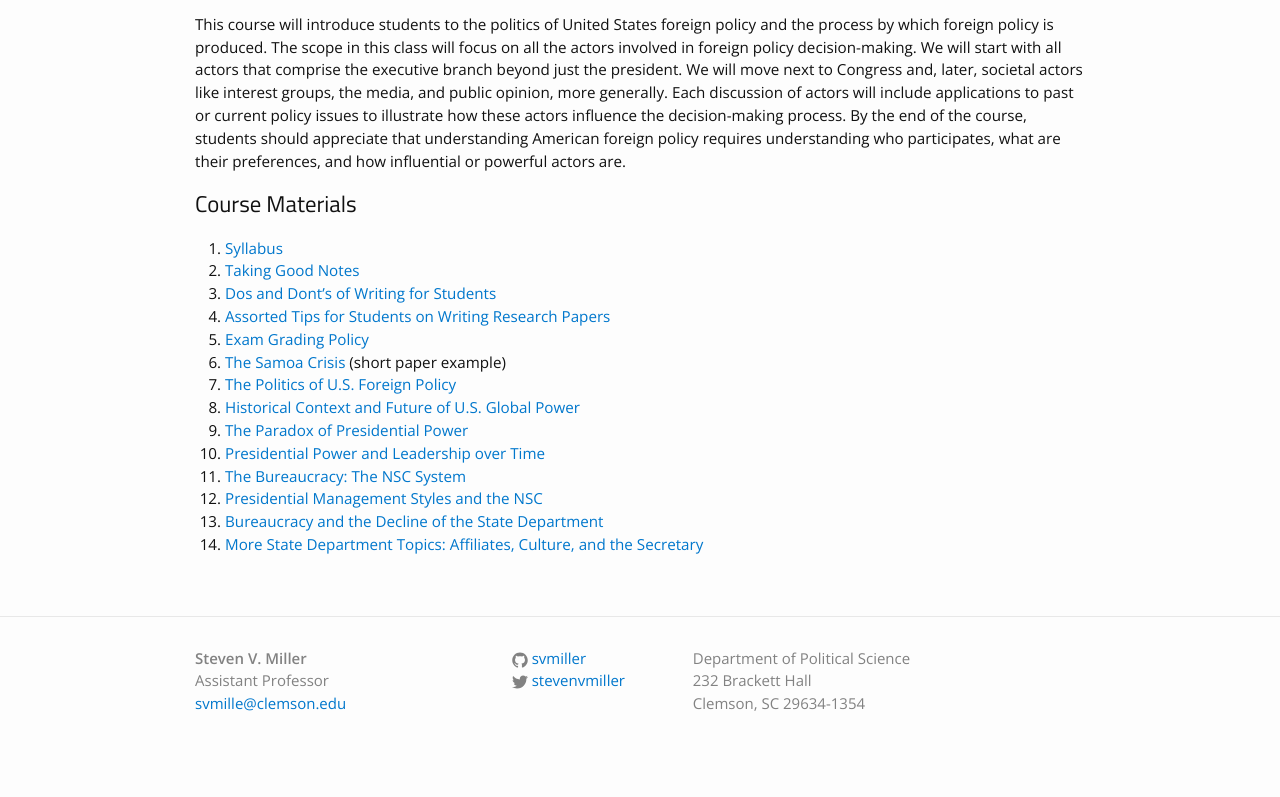
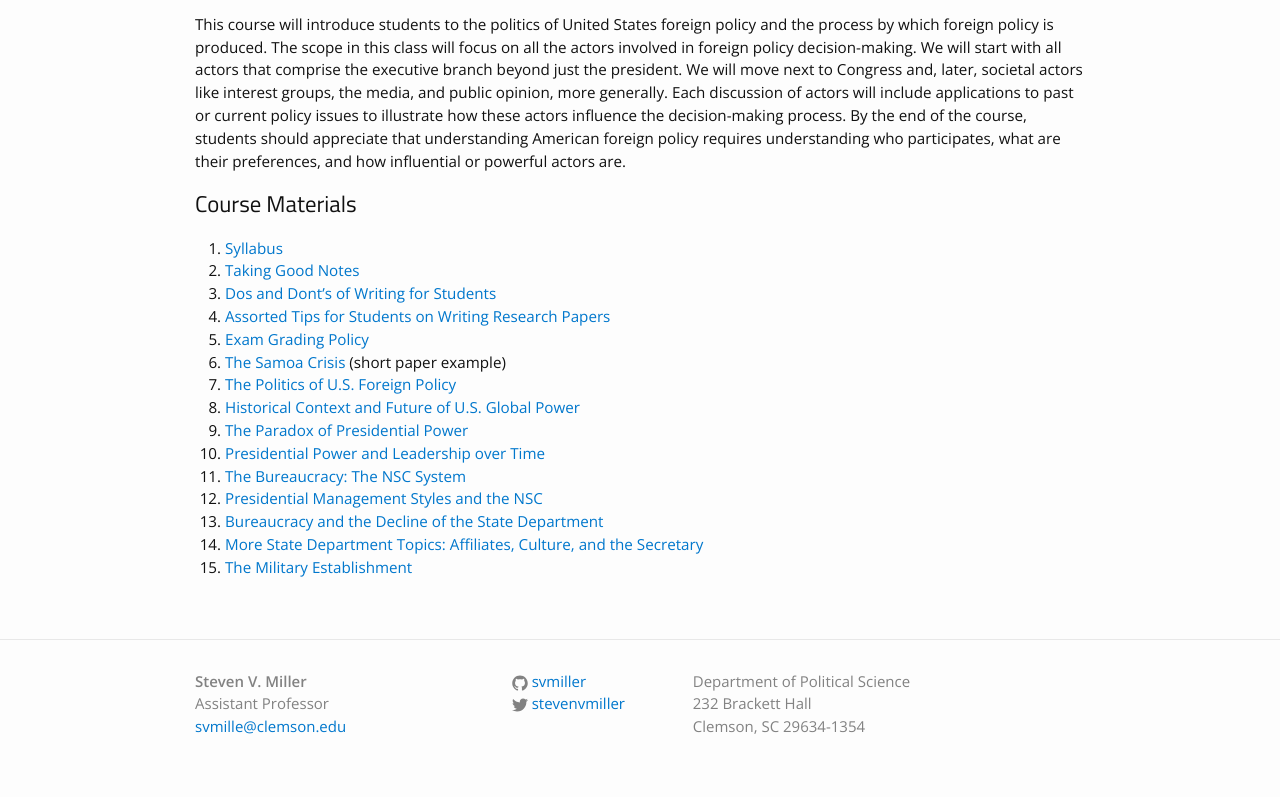
Before and after one commit to svmiller/svmiller.github.io, a Jekyll site: the page built from teaching/posc-3630.md, in a window 1280 px wide. Shown: the part 483-1280 px from the top of the page. Built offline with Jekyll 4.4.1, drawn with Linux system fonts in a browser that asks for light colours; some web fonts are replaced; before the commit the page ends 1257 px from its top, so only the background shows below that.

Commit message:
add lectures 02.09.2016

```diff
--- a/teaching/posc-3630.md
+++ b/teaching/posc-3630.md
@@ -24,3 +24,4 @@ This course will introduce students to the politics of United States foreign pol
 12. [Presidential Management Styles and the NSC](https://www.dropbox.com/s/9iuysp9sacmhl41/posc3630-lecture-presidential-styles-nsc.pdf?dl=0)
 13. [Bureaucracy and the Decline of the State Department](https://www.dropbox.com/s/vw3v140622cee4i/posc3630-lecture-state-bureaucracy.pdf?dl=0)
 14. [More State Department Topics: Affiliates, Culture, and the Secretary](https://www.dropbox.com/s/g29eq528y49f891/posc3630-lecture-state-other-topics.pdf?dl=0)
+15. [The Military Establishment](https://www.dropbox.com/s/c7vju75szd7r7xd/posc3630-lecture-military-establishment.pdf?dl=0)
```
Also changed, not shown: teaching/posc-3410.md (+1 -0 lines).
